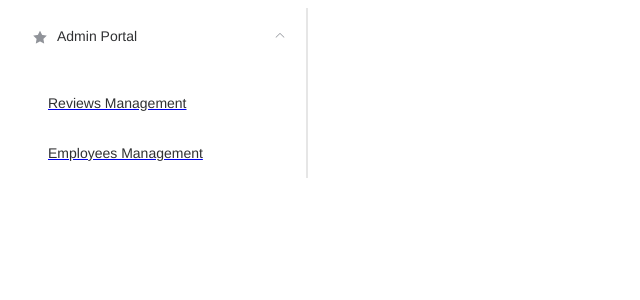
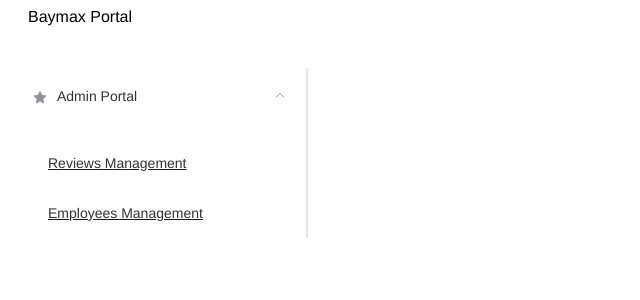
Before and after one commit to quannt/full-stack-demo, a Vue app in the folder frontend/: page /#/admin in a window 1280 px wide. Shown: the top 300 px of the page, without its empty margins (0-640 px from the left). Built offline with nearby package versions, Linux system fonts and the light colour scheme.

Commit message:
Update layout, add banner

```diff
--- a/frontend/src/layouts/Main.vue
+++ b/frontend/src/layouts/Main.vue
@@ -1,4 +1,6 @@
 <template>
+  <el-container>
+    <el-header>Baymax Portal</el-header>
     <el-container>
       <el-aside>
         <el-menu :default-openeds="['1']">
@@ -21,7 +23,6 @@
         </el-menu>
       </el-aside>
 
-    <el-container>
       <router-view />
     </el-container>
   </el-container>
```
Lines whose indentation alone changed are shown as unchanged.
